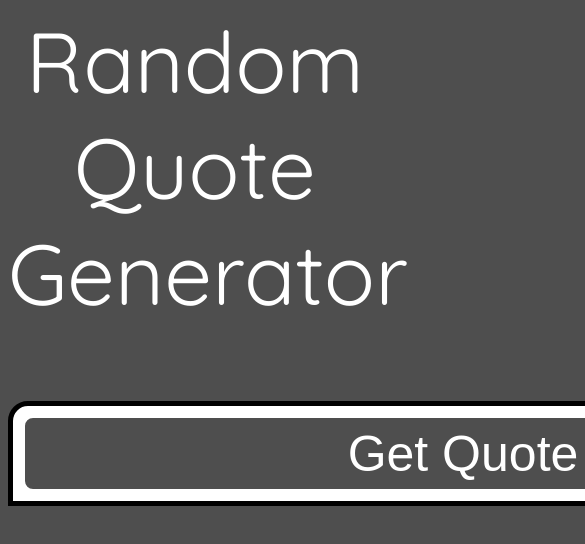
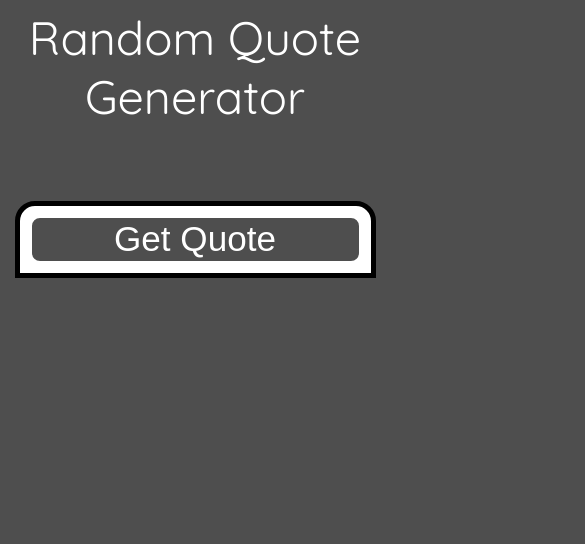
Before and after one commit to M-Catha/quoteGenerator, a plain HTML site: page index.html in a window 390 px wide. Shown: the top 544 px of the page, 585 px wide, since content can reach past the window. Drawn offline with nearby package versions, Linux system fonts and the light colour scheme.

Commit message:
Update index.css
Modified fonts/sizes for responsiveness

```diff
--- a/css/index.css
+++ b/css/index.css
@@ -9,12 +9,12 @@ a {
 .mainHeader {
 	color:white;
 	font-family:'Quicksand';
-	font-size:85px;
+	font-size:12.0vmin;
 	text-align:center;
 }
 
 #main {
-	width:900px;
+	width:90.0vmin;
 	margin:75px auto 0px auto;
 	background:white;
 	border: black solid 5px;
@@ -22,7 +22,7 @@ a {
 }
 
 .quote {
-	font-size:50px;
+	font-size:6.5vmin;
 	font-family:'Quicksand', sans-serif;
 	padding-left:35px
 }
@@ -30,7 +30,7 @@ a {
 .author {
 	font-family:'Dancing Script', cursive;
 	font-weight:bolder;
-	font-size:60px;
+	font-size:8.5vmin;
 	font-style:oblique;
 	padding:20px 20px 20px 0px;
 	float:right;
@@ -49,8 +49,8 @@ a {
 	border:2px white solid;
 	border-radius:10px;
 	width:100%;
-	height:75px;
+	height:12.0vmin;
 	text-align:center;
-	font-size:50px;
+	font-size:9.0vmin;
 	outline:none;
 }
```
